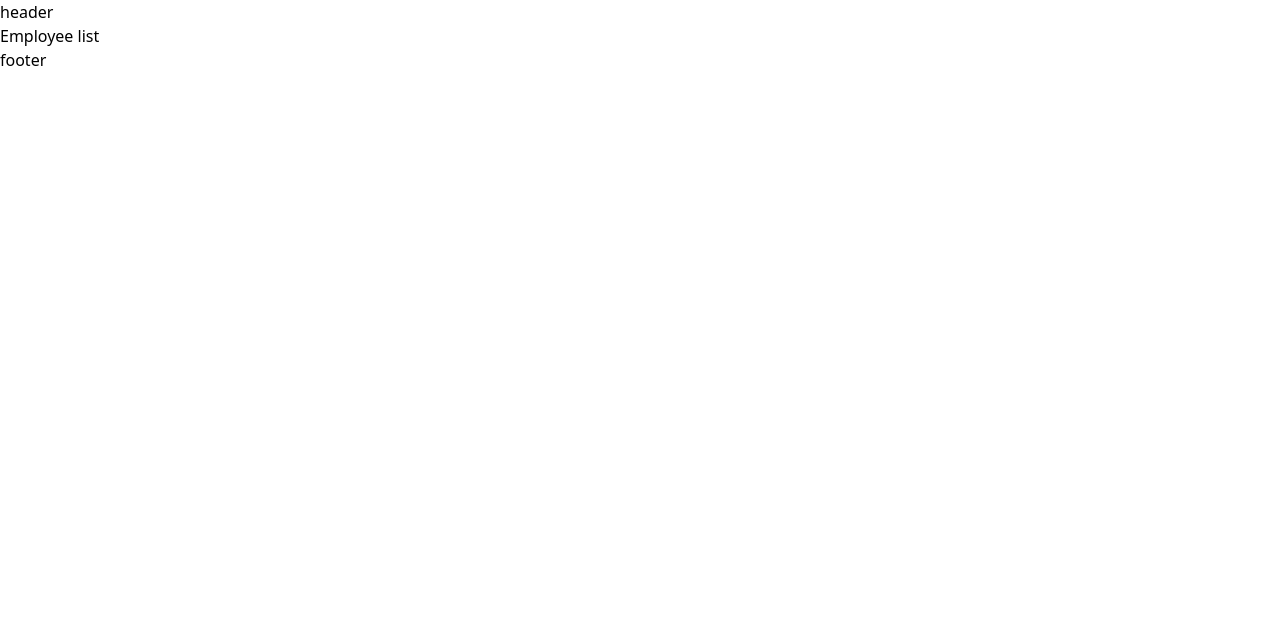
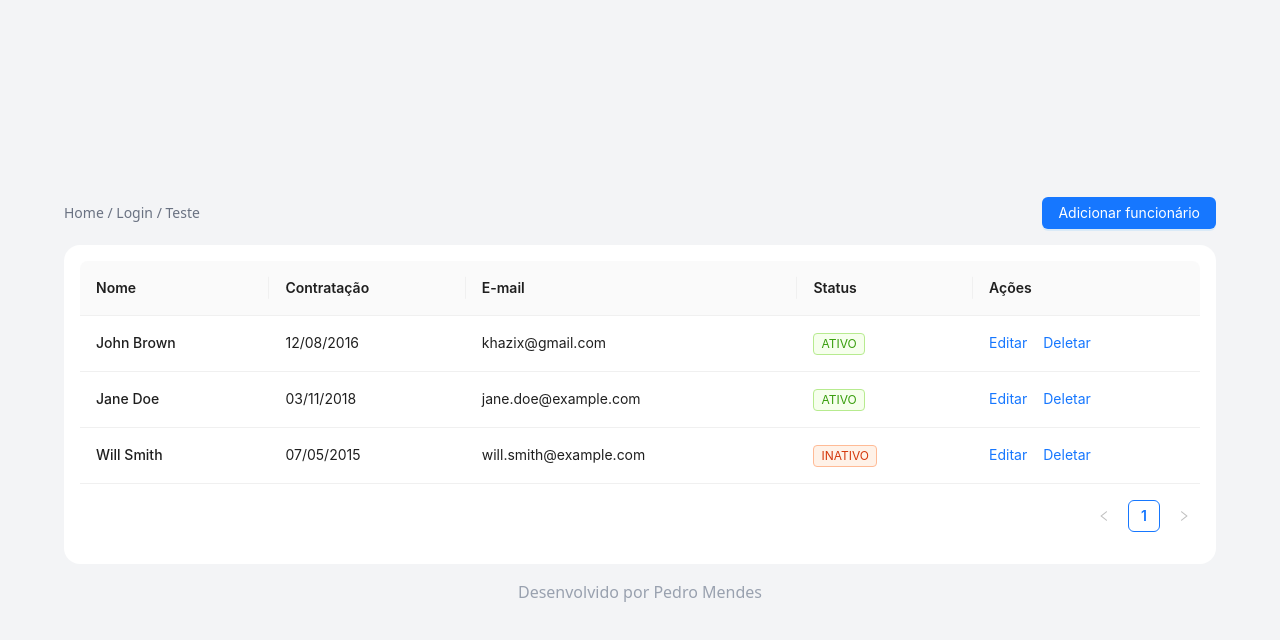
Before and after one commit to ordepMendes/employee-control-panel, a React (Vite) app: page /home in a window 1280 px wide. Shown: the top 640 px of the page. Built offline with nearby package versions, Linux system fonts and the light colour scheme.

Commit message:
feat: :sparkles: Tela de Listagem de funcionario estruturada + Tabela ja nos moldes
Foi feito todo o layout da tela de listagem de funcionario e a tabela feita com base nas informações preenchidas no formulario julgadas mais interessantes de serem apresentadas

```diff
--- a/src/App.tsx
+++ b/src/App.tsx
@@ -1,12 +1,20 @@
+import { Button } from "antd";
 import { Outlet } from "react-router-dom";
 
 function App() {
   return (
-    <>
-      <p>header</p>
-      <Outlet />
-      <p>footer</p>
-    </>
+    <div className="flex min-h-screen items-center justify-center bg-gray-100 p-4">
+      <section className="flex w-full max-w-6xl flex-col gap-4">
+        <div className="flex flex-col gap-2 sm:flex-row sm:items-center sm:justify-between">
+          <p className="text-sm text-gray-500">Home / Login / Teste</p>
+          <Button type="primary">Adicionar funcionário</Button>
+        </div>
+        <Outlet />
+        <p className="text-center text-gray-400">
+          Desenvolvido por Pedro Mendes
+        </p>
+      </section>
+    </div>
   );
 }
 
--- /dev/null
+++ b/src/components/EmployeeTable/index.tsx
@@ -0,0 +1,73 @@
+import { Space, Table, Tag } from "antd";
+import type { TableProps } from "antd";
+
+export interface DataType {
+  key: string;
+  name: string;
+  hiring: string;
+  email: string;
+  status: string[];
+}
+
+interface EmployeeTableProps {
+  data: DataType[];
+}
+
+const columns: TableProps<DataType>["columns"] = [
+  {
+    title: "Nome",
+    dataIndex: "name",
+    key: "name",
+    render: (text) => <p className="font-medium">{text}</p>,
+  },
+  {
+    title: "Contratação",
+    dataIndex: "hiring",
+    key: "hiring",
+  },
+  {
+    title: "E-mail",
+    dataIndex: "email",
+    key: "email",
+  },
+  {
+    title: "Status",
+    key: "status",
+    dataIndex: "status",
+    render: (_, { status }) => (
+      <>
+        {status.map((status) => {
+          let color = status === "ativo" ? "green" : "volcano";
+          return (
+            <Tag color={color} key={status}>
+              {status.toUpperCase()}
+            </Tag>
+          );
+        })}
+      </>
+    ),
+  },
+  {
+    title: "Ações",
+    key: "action",
+    render: () => (
+      <Space size="middle">
+        <a>Editar</a>
+        <a>Deletar</a>
+      </Space>
+    ),
+  },
+];
+
+const EmployeeTable = ({ data }: EmployeeTableProps) => {
+  return (
+    <Table<DataType>
+      columns={columns}
+      dataSource={data}
+      pagination={{ pageSize: 8 }}
+      scroll={{ x: "max-content" }}
+    />
+  );
+};
+
+export default EmployeeTable;
--- /dev/null
+++ b/src/hooks/useGoBack.ts
@@ -0,0 +1,6 @@
+import { useNavigate } from "react-router-dom";
+
+export function useGoBack() {
+  const navigate = useNavigate();
+  return () => navigate(-1);
+}
--- a/src/pages/Employee-list/index.tsx
+++ b/src/pages/Employee-list/index.tsx
@@ -1,5 +1,37 @@
+import EmployeeTable, { DataType } from "../../components/EmployeeTable";
+
+const data: DataType[] = [
+  {
+    key: "1",
+    name: "John Brown",
+    hiring: "12/08/2016",
+    email: "khazix@gmail.com",
+    status: ["ativo"],
+  },
+  {
+    key: "2",
+    name: "Jane Doe",
+    hiring: "03/11/2018",
+    email: "jane.doe@example.com",
+    status: ["ativo"],
+  },
+  {
+    key: "3",
+    name: "Will Smith",
+    hiring: "07/05/2015",
+    email: "will.smith@example.com",
+    status: ["inativo"],
+  },
+];
+
 function EmployeeList() {
-  return <h1>Employee list</h1>;
+  return (
+    <div className="w-full overflow-x-auto">
+      <div className="min-w-full rounded-2xl bg-white p-4">
+        <EmployeeTable data={data} />
+      </div>
+    </div>
+  );
 }
 
 export default EmployeeList;
--- a/src/pages/Page404/index.tsx
+++ b/src/pages/Page404/index.tsx
@@ -1,12 +1,8 @@
 import { Button } from "antd";
-import { useNavigate } from "react-router-dom";
+import { useGoBack } from "../../hooks/useGoBack";
 
 function Page404() {
-  const navigate = useNavigate();
-
-  const handleGoBack = () => {
-    navigate(-1);
-  };
+  const handleGoBack = useGoBack();
   return (
     <div className="flex h-screen items-center justify-center">
       <div className="flex flex-col items-center justify-center gap-2.5">
```
